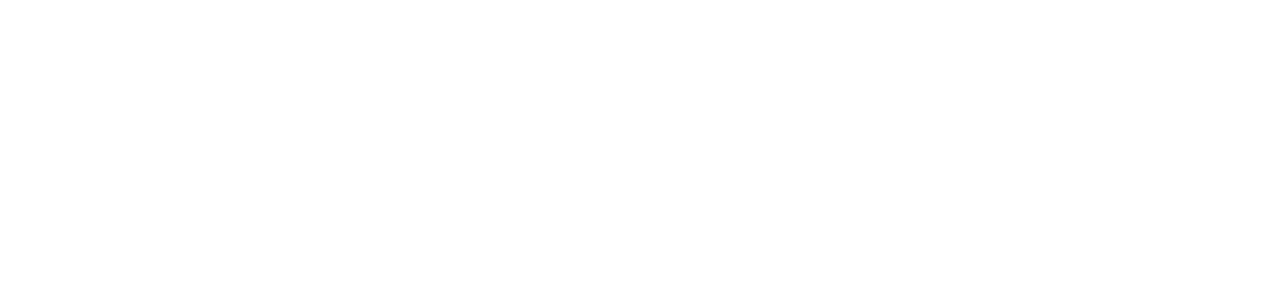
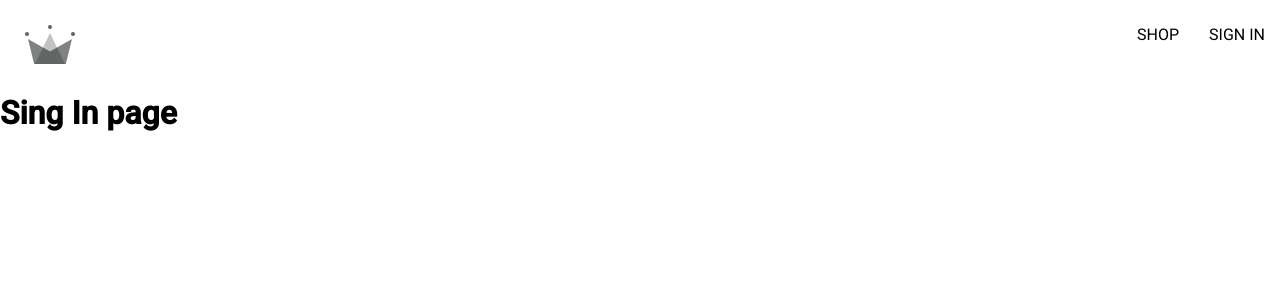
Before and after one commit to Noi-Git/e-commerce, a React (Create React App) app: page /sign-in in a window 1280 px wide. Before the commit this address had no page. Shown: the top 300 px of the page. Built offline with nearby package versions, Linux system fonts and the light colour scheme; a web font is replaced by a local one.

Commit message:
add sign-in link to navigation bar

```diff
--- a/src/App.js
+++ b/src/App.js
@@ -13,7 +13,7 @@
       <Route path='/' element={<Navigation />}>
         <Route index element={<HomePage />} />
         <Route path='shop' element={<Shop />} />
-        <Route path='signIn' element={<SignIn />} />
+        <Route path='sign-in' element={<SignIn />} />
       </Route>
     </Routes>
   )
--- a/src/routes/navigation/Navigation.jsx
+++ b/src/routes/navigation/Navigation.jsx
@@ -13,8 +13,10 @@
         </Link>
         <div className='nav-links-container'>
           <Link className='nav-link' to='/shop'>
-            {' '}
             SHOP
+          </Link>
+          <Link className='nav-link' to='/sign-in'>
+            SIGN IN
           </Link>
         </div>
       </div>
```
